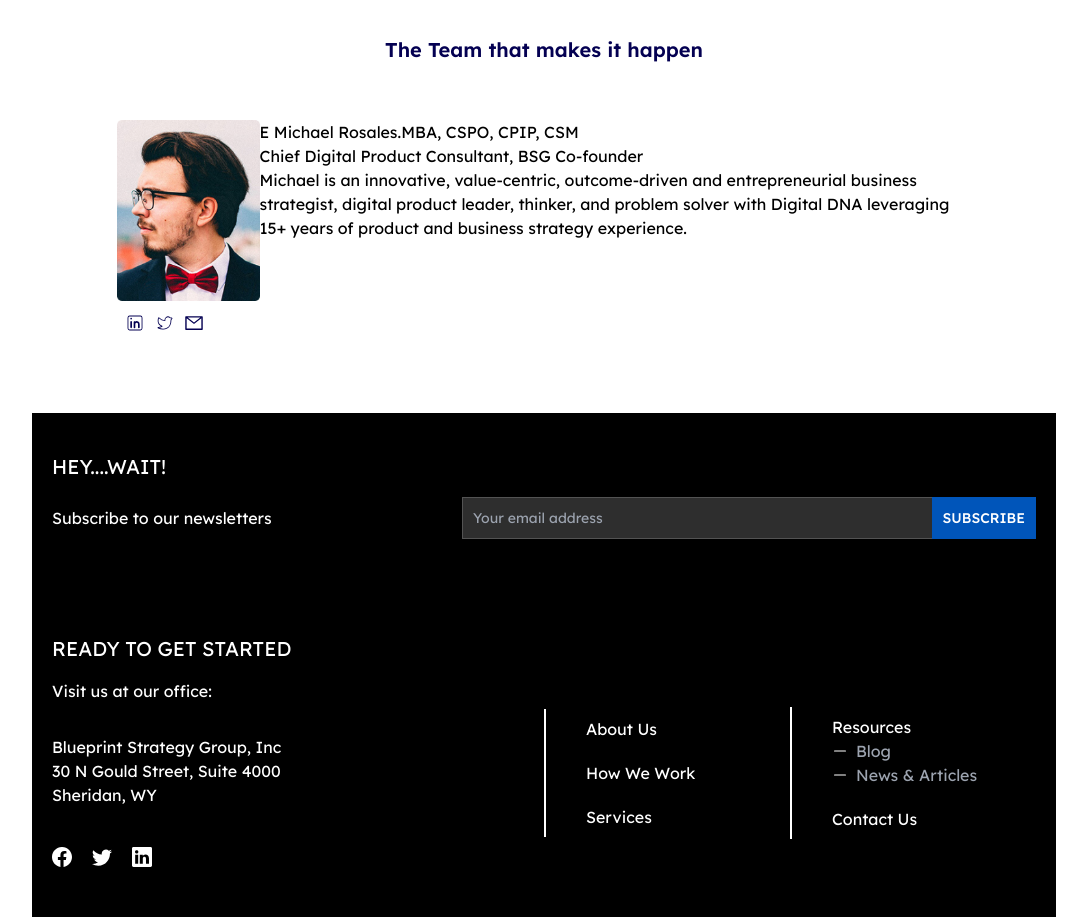
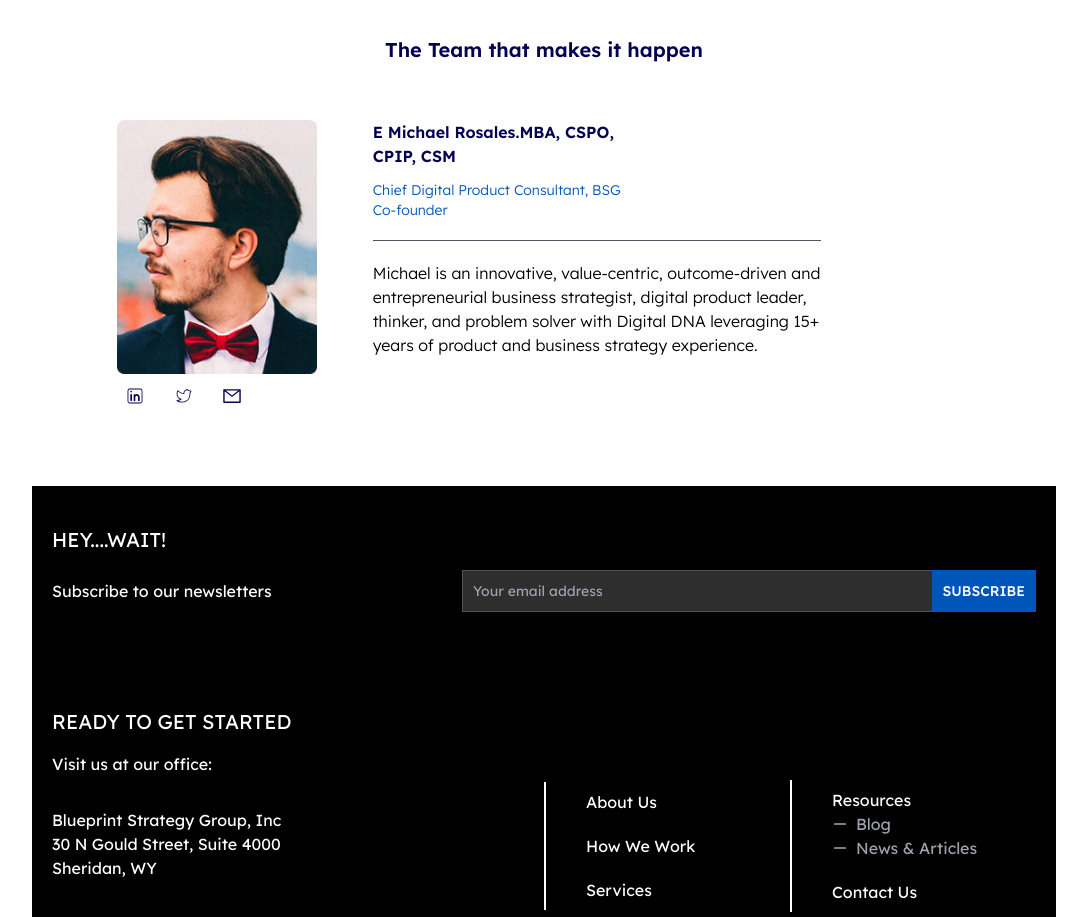
Before and after one commit to EdgarAmpiire/blueprints-web, a React (Create React App) app: page /about-us in a window 1280 px wide. Shown: the part 1120-2037 px from the top of the page, without its empty margins (96-1183 px from the left). Built offline with nearby package versions, Linux system fonts and the light colour scheme; what tw-elements would draw is missing.

Commit message:
about us - team section

```diff
--- a/src/features/aboutUs/components/Team.jsx
+++ b/src/features/aboutUs/components/Team.jsx
@@ -14,8 +14,8 @@ export const Team = () => {
           </h1>
         </div>
         <div className=" mt-14 flex items-center justify-center ">
-          <div className="flex w-10/12">
-            <div className="w-2/12 flex flex-col">
+          <div className="flex w-10/12 gap-14">
+            <div className="w-3/12 flex flex-col">
               <div>
                 <img src={user} alt="" />
               </div>
@@ -31,13 +31,14 @@ export const Team = () => {
                 </Link>
               </div>
             </div>
-            <div className="w-10/12">
+            <div className="w-9/12">
               <div>
-                <h1>E Michael Rosales.MBA, CSPO, CPIP, CSM</h1>
-                <p>Chief Digital Product Consultant, BSG Co-founder</p>
+                <h1 className="text-[#040052] w-5/12 font-semibold">E Michael Rosales.MBA, CSPO, CPIP, CSM</h1>
+                <p className="text-[#0055BA] text-sm w-5/12 font-light mt-3">Chief Digital Product Consultant, BSG Co-founder</p>
               </div>
-              <div>
-                <p>
+              <div className="mt-5 border-b border-gray-600 w-9/12"></div>
+              <div className="mt-5 w-9/12">
+                <p className="font-light">
                   Michael is an innovative, value-centric, outcome-driven and
                   entrepreneurial business strategist, digital product leader,
                   thinker, and problem solver with Digital DNA leveraging 15+
```
